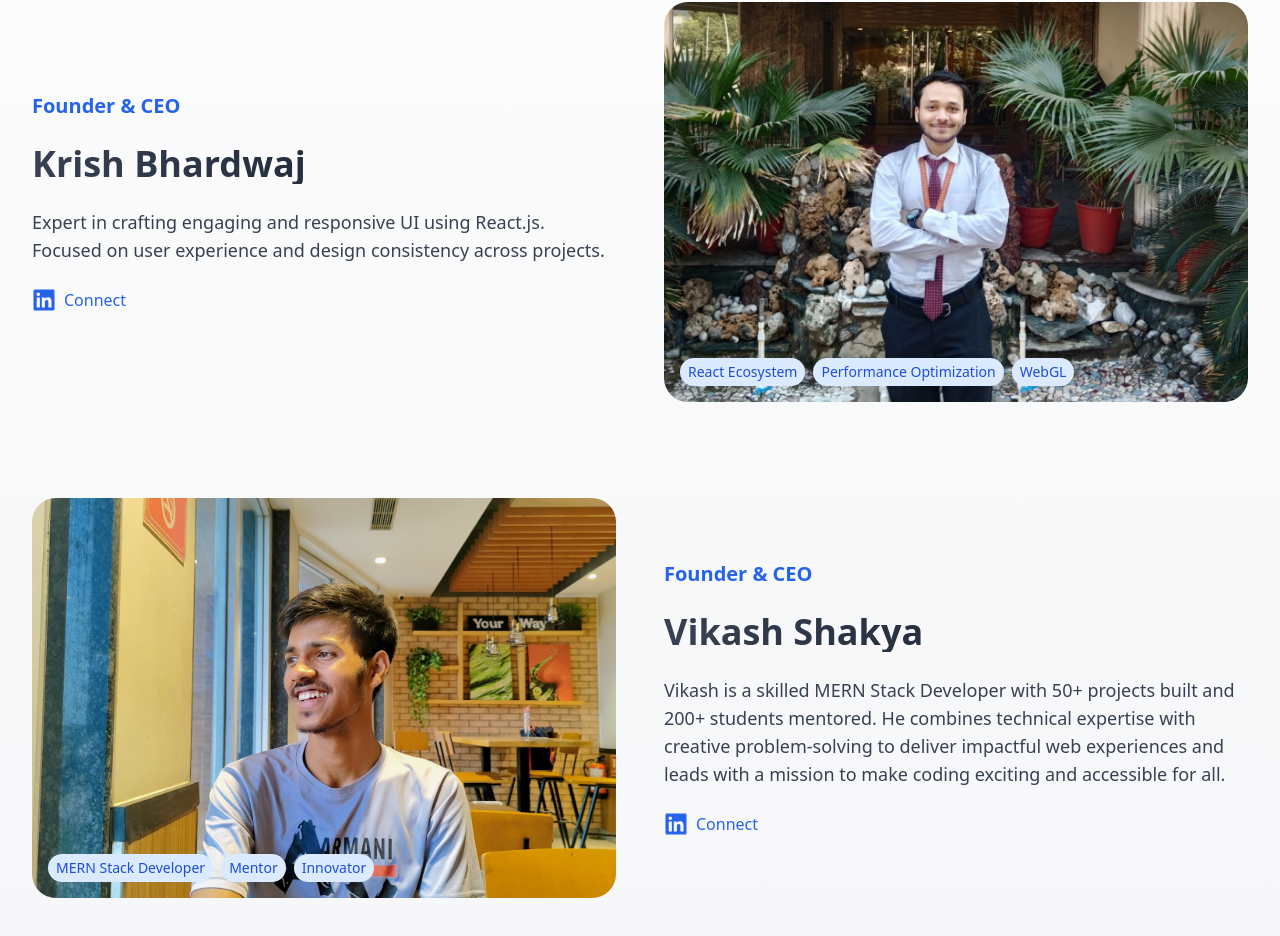
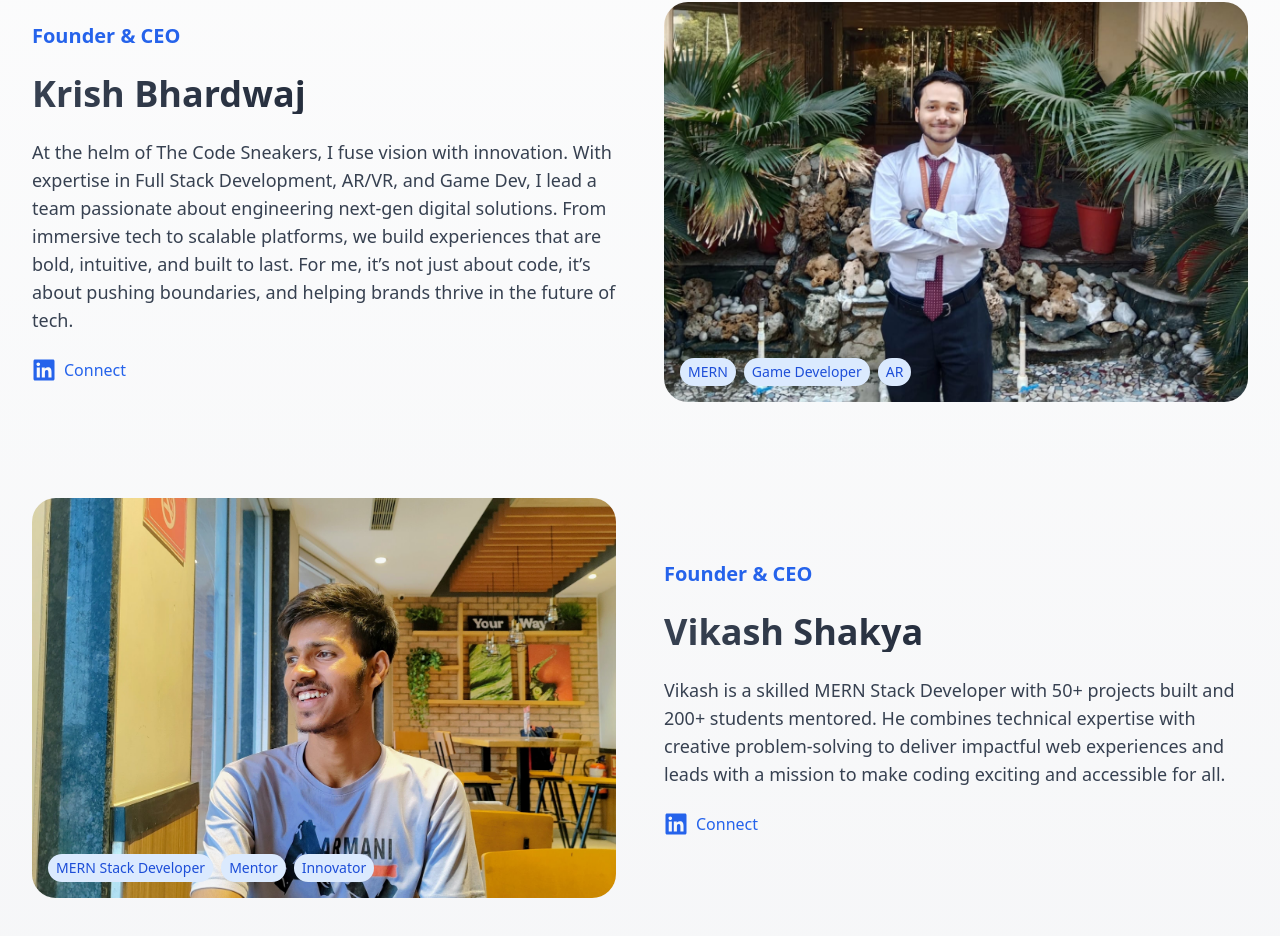
Before and after one commit to amanbhai1/thecodesneakers, a React (Vite) app: page / in a window 1280 px wide. Shown: the part 4048-4984 px from the top of the page. Built offline with nearby package versions, Linux system fonts and the light colour scheme.

Commit message:
Update Home.jsx

```diff
--- a/src/pages/Home.jsx
+++ b/src/pages/Home.jsx
@@ -354,9 +354,9 @@ const Home = () => {
             {
               name: "Krish Bhardwaj",
               role: "Founder & CEO",
-              experience: `Expert in crafting engaging and responsive UI using React.js. Focused on user experience and design consistency across projects.`,
+              experience: `At the helm of The Code Sneakers, I fuse vision with innovation. With expertise in Full Stack Development, AR/VR, and Game Dev, I lead a team passionate about engineering next-gen digital solutions. From immersive tech to scalable platforms, we build experiences that are bold, intuitive, and built to last. For me, it’s not just about code, it’s about pushing boundaries, and helping brands thrive in the future of tech.`,
               image: "/Assets/team3.jpg",
-              expertise: ["React Ecosystem", "Performance Optimization", "WebGL"],
+              expertise: ["MERN", "Game Developer", "AR"],
               linkedinLink: "https://www.linkedin.com/in/krishbharadwaj23/"
             },
             {
```
